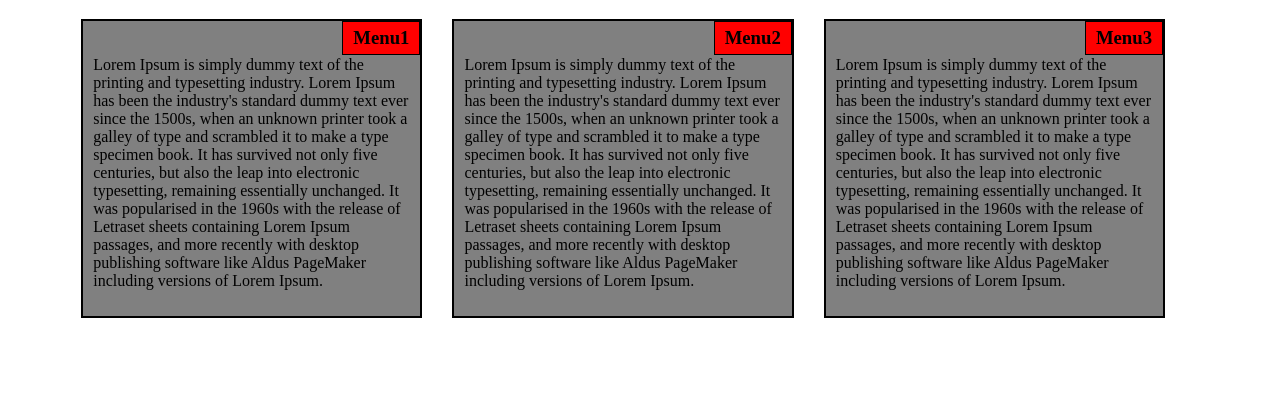
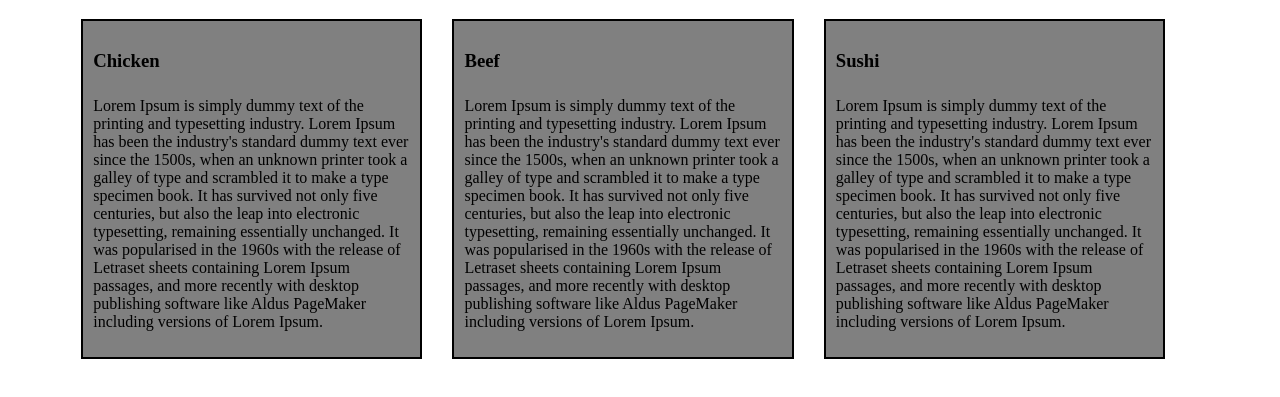
Before and after one commit to ErRagul/HTML-css-js, a plain HTML site: page module2/index.html in a window 1280 px wide. Shown: the part 61-458 px from the top of the page. Drawn offline with Linux system fonts and the light colour scheme.

Commit message:
fix design issue

```diff
--- a/module2/index.html
+++ b/module2/index.html
@@ -9,35 +9,41 @@
 <body>
     <h1>Our Menu</h1>
     <section id="menu">
-        <article class="p1">
-            <h3>Menu1</h3>
+        <article class="col-lg-4 col-md-6 col-sm-12">
+            <div class="p1">
+                <h3>Chicken</h3>
                 <p>Lorem Ipsum is simply dummy text of the printing and typesetting industry. Lorem Ipsum has been the industry's
-                standard dummy text ever since the 1500s, when an unknown printer took a galley of type and scrambled it
-                to make a type specimen book. It has survived not only five centuries, but also the leap into electronic
+                    standard dummy text ever since the 1500s, when an unknown printer took a galley of type and scrambled
+                    it to make a type specimen book. It has survived not only five centuries, but also the leap into electronic
                     typesetting, remaining essentially unchanged. It was popularised in the 1960s with the release of Letraset
-                sheets containing Lorem Ipsum passages, and more recently with desktop publishing software like Aldus PageMaker
-                including versions of Lorem Ipsum.
+                    sheets containing Lorem Ipsum passages, and more recently with desktop publishing software like Aldus
+                    PageMaker including versions of Lorem Ipsum.
                 </p>
+            </div>
         </article>
-        <article class="p2">
-            <h3>Menu2</h3>
+        <article class="col-lg-4 col-md-6 col-sm-12">
+            <div class="p2">
+                <h3>Beef</h3>
                 <p>Lorem Ipsum is simply dummy text of the printing and typesetting industry. Lorem Ipsum has been the industry's
-                standard dummy text ever since the 1500s, when an unknown printer took a galley of type and scrambled it
-                to make a type specimen book. It has survived not only five centuries, but also the leap into electronic
+                    standard dummy text ever since the 1500s, when an unknown printer took a galley of type and scrambled
+                    it to make a type specimen book. It has survived not only five centuries, but also the leap into electronic
                     typesetting, remaining essentially unchanged. It was popularised in the 1960s with the release of Letraset
-                sheets containing Lorem Ipsum passages, and more recently with desktop publishing software like Aldus PageMaker
-                including versions of Lorem Ipsum.
+                    sheets containing Lorem Ipsum passages, and more recently with desktop publishing software like Aldus
+                    PageMaker including versions of Lorem Ipsum.
                 </p>
+            </div>
         </article>
-        <article class="p3">
-            <h3>Menu3</h3>
+        <article class="col-lg-4 col-md-12 col-sm-12">
+            <div class="p3">
+                <h3>Sushi</h3>
                 <p>Lorem Ipsum is simply dummy text of the printing and typesetting industry. Lorem Ipsum has been the industry's
-                standard dummy text ever since the 1500s, when an unknown printer took a galley of type and scrambled it
-                to make a type specimen book. It has survived not only five centuries, but also the leap into electronic
+                    standard dummy text ever since the 1500s, when an unknown printer took a galley of type and scrambled
+                    it to make a type specimen book. It has survived not only five centuries, but also the leap into electronic
                     typesetting, remaining essentially unchanged. It was popularised in the 1960s with the release of Letraset
-                sheets containing Lorem Ipsum passages, and more recently with desktop publishing software like Aldus PageMaker
-                including versions of Lorem Ipsum.
+                    sheets containing Lorem Ipsum passages, and more recently with desktop publishing software like Aldus
+                    PageMaker including versions of Lorem Ipsum.
                 </p>
+            </div>
         </article>
     </section>
 </body>
```
Lines whose indentation alone changed are shown as unchanged.
